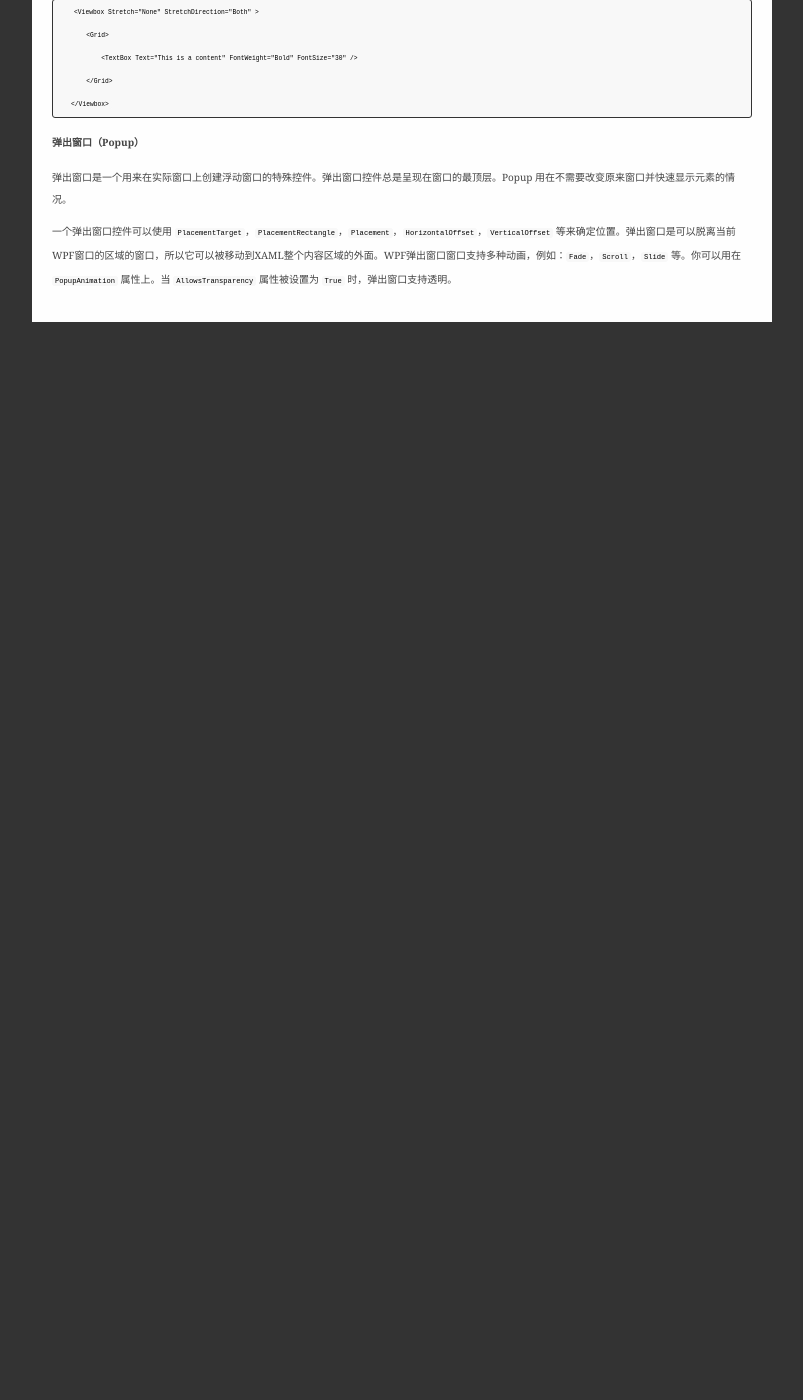
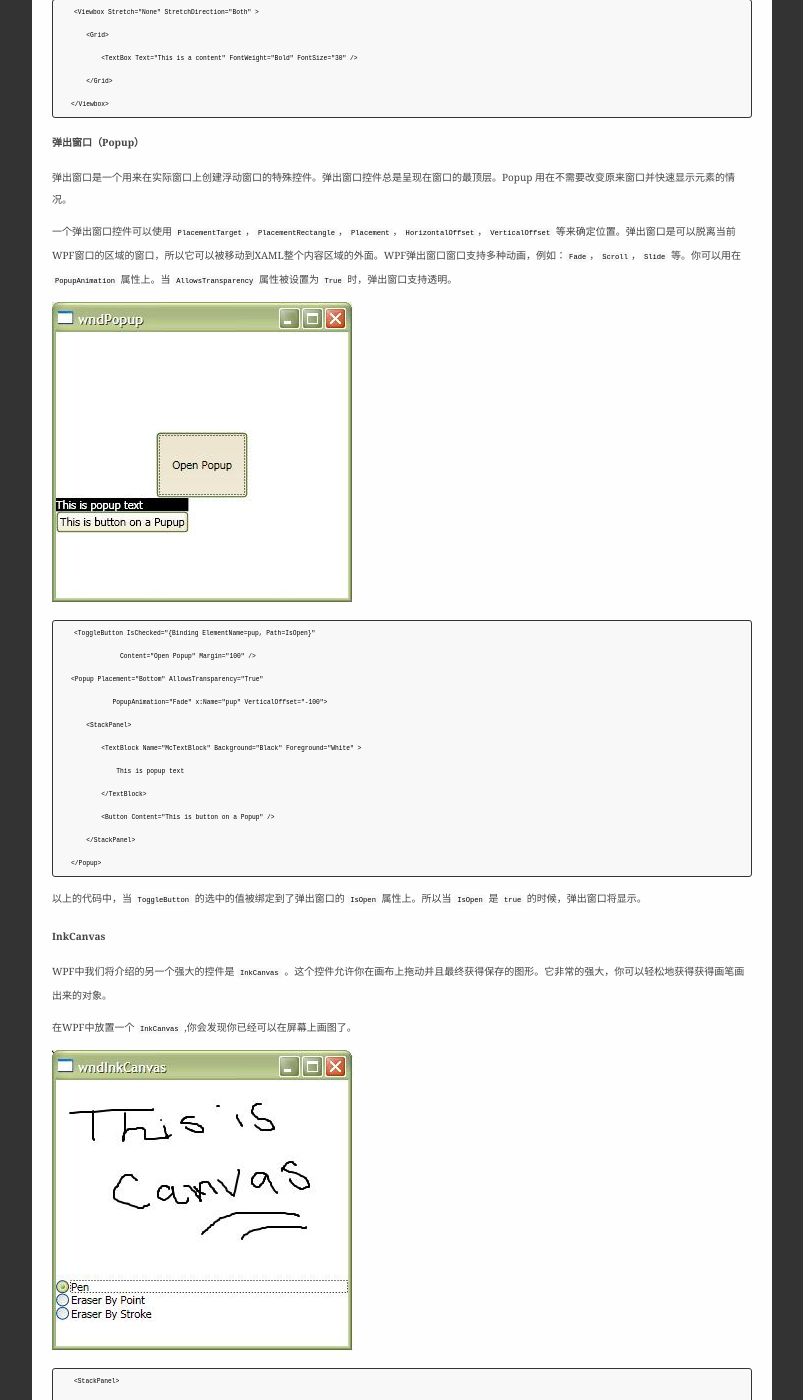
Before and after one commit to osrpt/osrpt.github.com, a Jekyll site: the page built from _posts/2014-04-02-WPF-Tutorial-Layout-Panels-Containers-Layout-Trans.md, in a window 1280 px wide and 1400 px high, scrolled down 12219 px. Shown: the whole window, without its empty margins (238-1041 px from the left). Built offline with Jekyll 4.4.1, drawn with Linux system fonts in a browser that asks for light colours; Markdown is read by kramdown in place of the engine named in the settings; before the commit the page ends 12541 px from its top, so only the background shows below that; some of the changed text lies outside the part shown.

Commit message:
完成wpf系列第二篇文章的翻译

```diff
--- a/_posts/2014-04-02-WPF-Tutorial-Layout-Panels-Containers-Layout-Trans.md
+++ b/_posts/2014-04-02-WPF-Tutorial-Layout-Panels-Containers-Layout-Trans.md
@@ -411,3 +411,82 @@
 弹出窗口是一个用来在实际窗口上创建浮动窗口的特殊控件。弹出窗口控件总是呈现在窗口的最顶层。Popup 用在不需要改变原来窗口并快速显示元素的情况。
 
 一个弹出窗口控件可以使用 `PlacementTarget`，`PlacementRectangle`，`Placement`，`HorizontalOffset`，`VerticalOffset` 等来确定位置。弹出窗口是可以脱离当前WPF窗口的区域的窗口，所以它可以被移动到XAML整个内容区域的外面。WPF弹出窗口窗口支持多种动画，例如：`Fade`，`Scroll`，`Slide` 等。你可以用在 `PopupAnimation` 属性上。当 `AllowsTransparency` 属性被设置为 `True` 时，弹出窗口支持透明。
+
+![pup.JPG](/images/post/wpf2/pup.JPG)
+
+        <ToggleButton IsChecked="{Binding ElementName=pup, Path=IsOpen}"
+                     Content="Open Popup" Margin="100" />
+        <Popup Placement="Bottom" AllowsTransparency="True"
+                   PopupAnimation="Fade" x:Name="pup" VerticalOffset="-100">
+            <StackPanel>
+                <TextBlock Name="McTextBlock" Background="Black" Foreground="White" >
+                    This is popup text
+                </TextBlock>
+                <Button Content="This is button on a Popup" />
+            </StackPanel>
+        </Popup>
+
+以上的代码中，当 `ToggleButton` 的选中的值被绑定到了弹出窗口的 `IsOpen` 属性上。所以当 `IsOpen` 是 `true` 的时候，弹出窗口将显示。
+
+####InkCanvas
+
+WPF中我们将介绍的另一个强大的控件是 `InkCanvas` 。这个控件允许你在画布上拖动并且最终获得保存的图形。它非常的强大，你可以轻松地获得获得画笔画出来的对象。
+
+在WPF中放置一个 `InkCanvas` ,你会发现你已经可以在屏幕上画图了。
+
+![inkcanvas.JPG](/images/post/wpf2/inkcanvas.JPG)
+
+        <StackPanel>
+            <InkCanvas Height="200" x:Name="icBox">
+            </InkCanvas>
+            <RadioButton GroupName="mode" Checked="Pen_Checked" Content="Pen"/>
+            <RadioButton GroupName="mode" Checked="Erase_Checked"
+                  Content="Eraser By Point" />
+            <RadioButton GroupName="mode" Checked="EraseByStroke_Checked"
+                    Content="Eraser By Stroke" />
+        </StackPanel>
+
+####Transformation
+
+变换是WPF引入的一种重要的特性。变换允许将一个元素从一个坐标控件映射到另一个坐标控件。变换映射采用变换举证在二维空间进行映射。通过操纵矩阵值，你可以变换元素的：`Rotate(角度)`,`Scale(规模)`,`Skew(倾斜)`,`Translate(位移)`。
+
+![Transformation.JPG](/images/post/wpf2/Transformation.JPG)
+
+变换有四种基本类型：
+
+1. **RotateTranform（旋转变换）**：使用一个特殊的角度旋转元素。你可以声明选择的角度，元素将在二维空间内旋转。
+2. **ScaleTransform（比例变换）**：比例变换允许在2维控件内增大或者减小元素的尺寸。
+3. **SkewTransform（倾斜变换）**：通过一个角度来倾斜元素。倾斜将使元素按照 `NonUniform` 的风格延伸，这样元素看起来就像变换到了3D空间中。
+4. **TranslateTransform（位移变换）**：位移变换将移动元素的X,Y坐标。
+
+这里同样提供了使用 `TransformGroup` 或者 `MatrixTransform` 来应用多个变换。`TransformGroup` 允许在单个元素上声明并应用多种变换，从而为你的控件提供混合的变换效果。
+
+![transform.JPG](/images/post/wpf2/transform.JPG)
+
+        <TextBlock FontWeight="Bold" FontSize="20" Text="This is Text" Margin="20">
+            <TextBlock.RenderTransform>
+                <TransformGroup>
+                        <RotateTransform Angle="20" />
+                        <SkewTransform AngleX="10" AngleY="10" />
+                        <TranslateTransform X="15" Y="19"/>
+                        <ScaleTransform ScaleX="2" ScaleY="1" />
+                </TransformGroup>
+            </TextBlock.RenderTransform>
+        </TextBlock>
+
+###总结
+这是整个系列的第二篇文章。我希望你喜欢。不要忘了写下你的反馈。为了不让文章过长，我故意省略了一些东西（例如 `InkCanvas`）的详细介绍。我将在单独的文章中讨论。
+
+感谢阅读。
+
+###历史
+
+* 2010-11-28:初次发表
+
+###版权
+
+这篇文章，包括其中的源代码和文件，受 [CPOL](http://www.codeproject.com/info/cpol10.aspx) 版权保护。
+
+###作者介绍
+
+*译注：和上篇文章一样，所以省略。*
```
Also changed, not shown: other parts of _posts/2014-04-02-WPF-Tutorial-Layout-Panels-Containers-Layout-Trans.md (+2 -2 lines), images/post/wpf2/Transformation.JPG (added), images/post/wpf2/inkcanvas.JPG (added), images/post/wpf2/pup.JPG (added), images/post/wpf2/transform.JPG (added).
